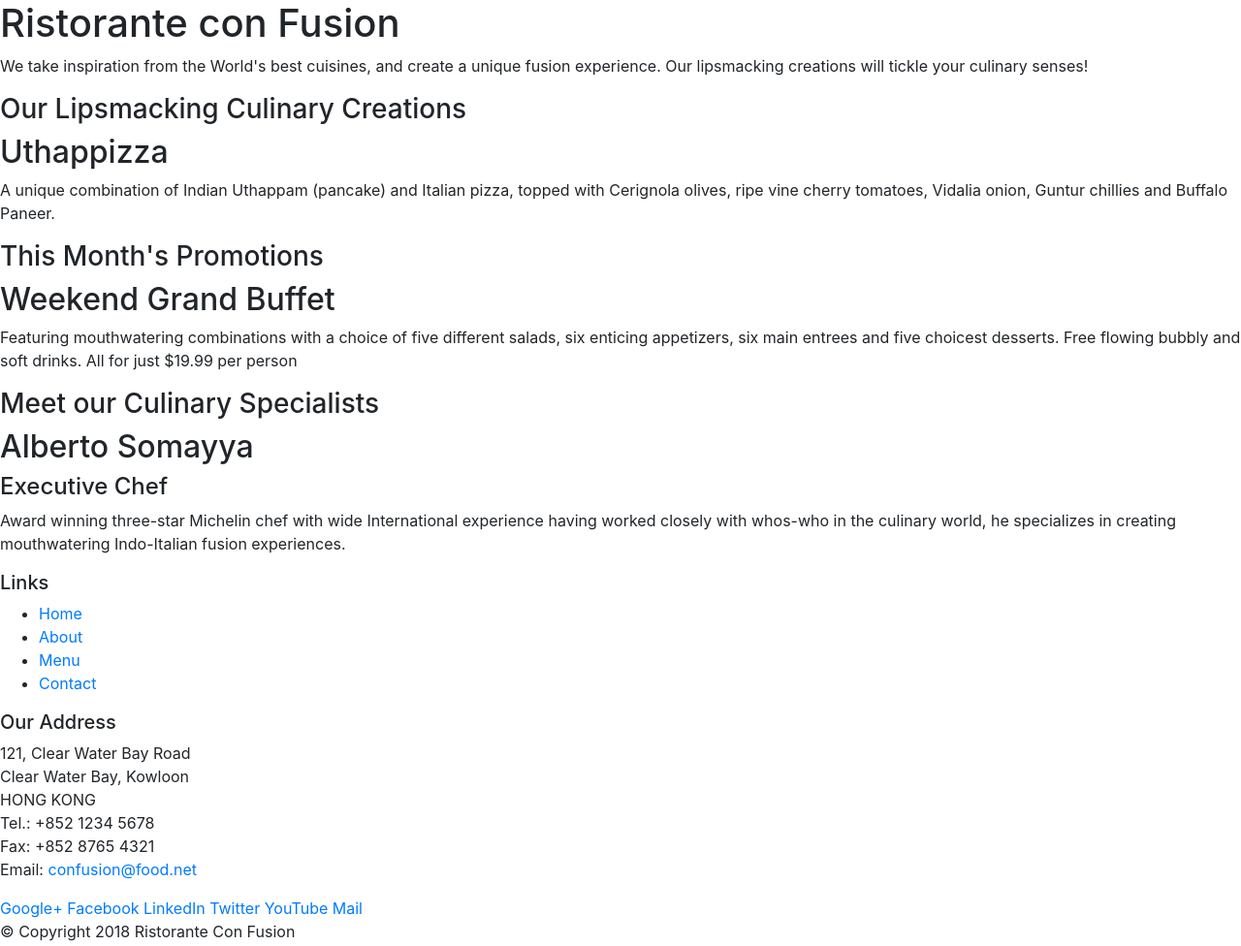
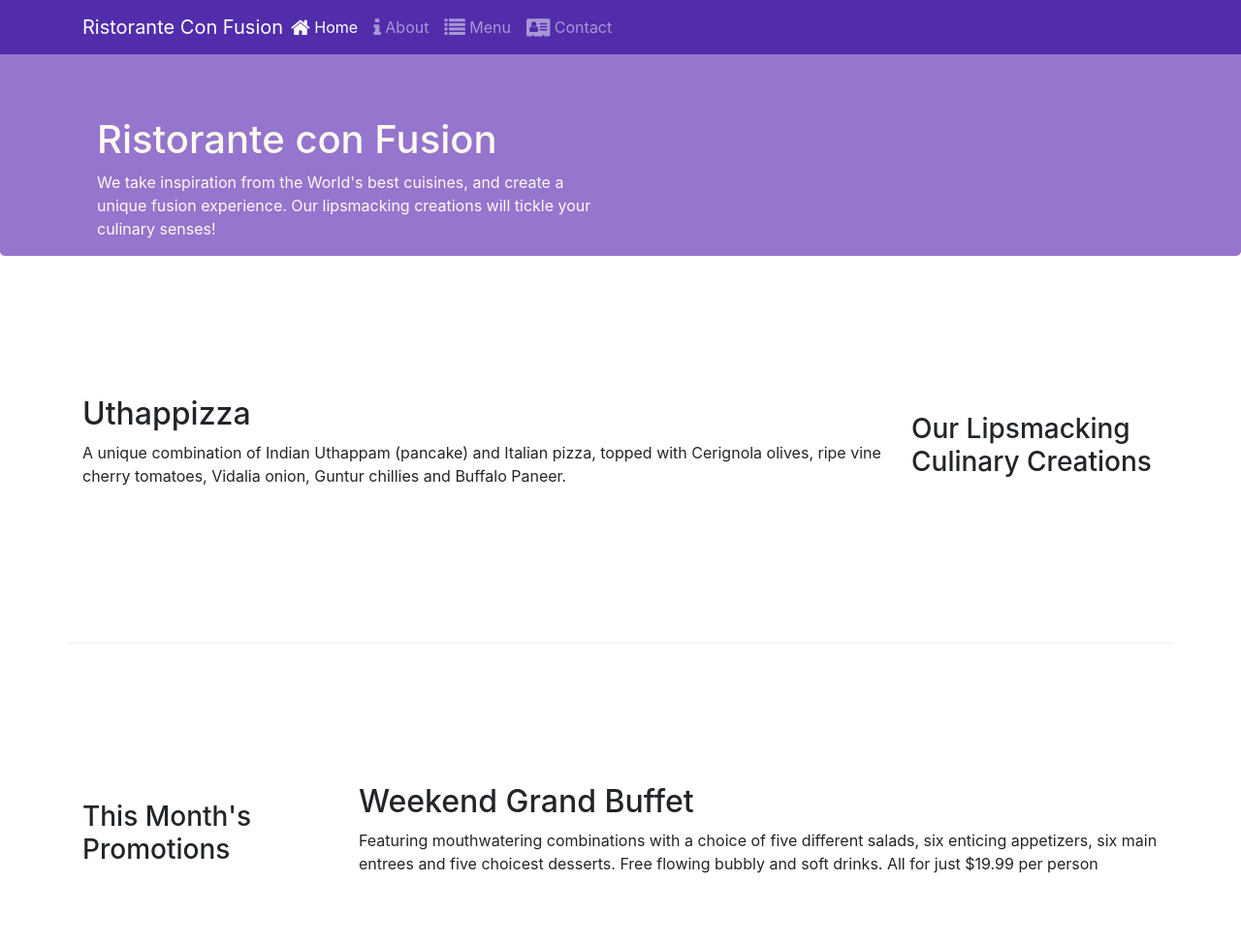
Before and after one commit to bajajshubh/Website-Restaurant, a website: page index.html in a window 1280 px wide. Shown: the top 976 px of the page at 97% size. Drawn offline with nearby package versions, Linux system fonts and the light colour scheme.

```diff
--- /dev/null
+++ b/css/styles.css
@@ -0,0 +1,42 @@
+.row-header{
+  margin: 0px auto;
+  padding: 0px auto;
+}
+
+.row-content{
+  margin: opx, auto;
+  padding: 50px 0px 50px 0px;
+  border-bottom: 1px ridge;
+  min-height: 400px;
+}
+
+.footer{
+  background-color: #D1C4E9;
+  margin: 0px auto;
+  padding: 20px 0px 20px 0px;
+}
+
+.jumbotron{
+  padding: 70px 30px 0px 30px;
+  margin: 0px auto;
+  background: #9575CD;
+  color: floralwhite;
+}
+
+.address{
+  font-size: 80%;
+  margin: 0px;
+  color: #0f0f0f;
+}
+
+.grid-row{
+  width: 100vw;
+}
+ body{
+   padding: 50px 0px 0px 0px;
+   z-index: 0;
+ }
+
+ .navbar-dark{
+   background: #512DAB;
+ }
--- a/index.html
+++ b/index.html
@@ -9,51 +9,66 @@
 
 <!-- Bootstrap CSS -->
 <link rel="stylesheet" href="node_modules/bootstrap/dist/css/bootstrap.min.css">
+<link rel="stylesheet" href="node_modules/font-awesome/css/font-awesome.min.css">
+<link rel="stylesheet" href="node_modules/bootstrap-social/bootstrap-social.css">
+<link rel="stylesheet" href="css/styles.css">
     <title>Ristorante Con Fusion</title>
 </head>
 
 <body>
-
-    <header>
-        <div>
-            <div>
-                <div>
+    <nav class="navbar navbar-dark navbar-expand-sm fixed-top">
+          <div class="container">
+            <button class="navbar-toggler" type="button" data-toggle="collapse" data-target="#Navbar"><span class="navbar-toggler-icon"></span></button>
+              <a class="navbar-brand mr-auto" href="#">Ristorante Con Fusion</a>
+              <div class="collapse navbar-collapse" id="Navbar">
+                  <ul class="navbar-nav mr-auto">
+                      <li class="nav-item active"><a href="#" class="nav-link"><span class="fa fa-home fa-lg"> </span> Home</a> </li>
+                        <li class="nav-item"><a href="./aboutus.html" class="nav-link"><span class="fa fa-info fa-lg"> </span> About</a> </li>
+                          <li class="nav-item"><a href="#" class="nav-link"><span class="fa fa-list fa-lg"> </span> Menu</a> </li>
+                            <li class="nav-item"><a href="#" class="nav-link"><span class="fa fa-address-card fa-lg"> </span> Contact</a> </li>
+                  </ul>
+          </div>
+    </nav>
+    <header class="jumbotron">
+        <div class="container">
+            <div class="row row-header">
+                <div class="col-12 col-sm-6">
                     <h1>Ristorante con Fusion</h1>
                     <p>We take inspiration from the World's best cuisines, and create a unique fusion experience. Our lipsmacking creations will tickle your culinary senses!</p>
                 </div>
-                <div>
+                <div class="col-12 col-sm-6">
                 </div>
             </div>
         </div>
     </header>
 
-    <div>
-        <div>
-            <div>
+    <div class="container">
+        <div class="row row-content align-items-center">
+            <div class="col-12 col-sm-4 order-sm-last col-md-3">
                 <h3>Our Lipsmacking Culinary Creations</h3>
             </div>
-            <div>
+            <div class="col col-sm order-sm-first col-md">
                 <h2>Uthappizza</h2>
                 <p>A unique combination of Indian Uthappam (pancake) and Italian pizza, topped with Cerignola olives, ripe vine cherry tomatoes, Vidalia onion, Guntur chillies and Buffalo Paneer.</p>
             </div>
         </div>
 
 
-        <div>
-            <div>
+        <div class="row row-content align-items-center">
+            <div class="col-12 col-sm-4 col-md-3">
                 <h3>This Month's Promotions</h3>
             </div>
-            <div>
+            <div class="col col-sm col-md">
                 <h2>Weekend Grand Buffet</h2>
                 <p>Featuring mouthwatering combinations with a choice of five different salads, six enticing appetizers, six main entrees and five choicest desserts. Free flowing bubbly and soft drinks. All for just $19.99 per person </p>
             </div>
         </div>
 
-        <div>
-            <div>
+        <div class="row row-content align-items-center">
+            <div class="col-12 col-sm-4 order-sm-last col-md-3">
                 <h3>Meet our Culinary Specialists</h3>
             </div>
-            <div>
+            <div class="col col-sm order-sm-first col-md">
                 <h2>Alberto Somayya</h2>
                 <h4>Executive Chef</h4>
                 <p>Award winning three-star Michelin chef with wide International experience having worked closely with whos-who in the culinary world, he specializes in creating mouthwatering Indo-Italian fusion experiences. </p>
@@ -61,42 +76,42 @@
         </div>
     </div>
 
-    <footer>
-        <div>
-            <div>
-                <div>
+    <footer class="footer">
+        <div class="container">
+            <div class="row">
+                <div class="col-4 offset-1 col-sm-2">
                     <h5>Links</h5>
-                    <ul>
+                    <ul class="list-unstyled">
                         <li><a href="#">Home</a></li>
                         <li><a href="#">About</a></li>
                         <li><a href="#">Menu</a></li>
                         <li><a href="#">Contact</a></li>
                     </ul>
                 </div>
-                <div>
+                <div class="col-7 col-sm-5">
                     <h5>Our Address</h5>
                     <address>
 		              121, Clear Water Bay Road<br>
 		              Clear Water Bay, Kowloon<br>
 		              HONG KONG<br>
-		              Tel.: +852 1234 5678<br>
-		              Fax: +852 8765 4321<br>
-		              Email: <a href="mailto:confusion@food.net">confusion@food.net</a>
+		              <i class="fa fa-phone fa-lg"></i>: +852 1234 5678<br>
+		              <i class="fa fa-fax fa-lg"></i>: +852 8765 4321<br>
+		              <i class="fa fa-envelope fa-lg"></i>: <a href="mailto:confusion@food.net">confusion@food.net</a>
 		           </address>
                 </div>
-                <div>
-                    <div>
-                        <a href="http://google.com/+">Google+</a>
-                        <a href="http://www.facebook.com/profile.php?id=">Facebook</a>
-                        <a href="http://www.linkedin.com/in/">LinkedIn</a>
-                        <a href="http://twitter.com/">Twitter</a>
-                        <a href="http://youtube.com/">YouTube</a>
-                        <a href="mailto:">Mail</a>
+                <div class="col-12 col-sm-4 align-self-center">
+                    <div class="text-center">
+                        <a  class="btn btn-social-icon btn-google" href="http://google.com/+"><i class="fa fa-google-plus fa-lg"></i> </a>
+                        <a class="btn btn-social-icon btn-facebook" href="http://www.facebook.com/profile.php?id="><i class="fa fa-facebook fa-lg"></i> </a>
+                        <a class="btn btn-social-icon btn-linkedin" href="http://www.linkedin.com/in/"><i class="fa fa-linkedin fa-lg"></i> </a>
+                        <a class="btn btn-social-icon btn-twitter" href="http://twitter.com/"><i class="fa fa-twitter fa-lg"></i> </a>
+                        <a class="btn btn-social-icon btn-google" href="http://youtube.com/"><i class="fa fa-youtube fa-lg"></i> </a>
+                        <a class="btn btn-social-icon" href="mailto:"><i class="fa fa-envelope-o fa-lg"></i> </a>
                     </div>
                 </div>
            </div>
-           <div>
-                <div>
+           <div class="row justify-content-center">
+                <div class="col-auto">
                     <p>© Copyright 2018 Ristorante Con Fusion</p>
                 </div>
            </div>
--- a/package.json
+++ b/package.json
@@ -15,6 +15,8 @@
   },
   "dependencies": {
     "bootstrap": "^4.0.0",
+    "bootstrap-social": "^5.1.1",
+    "font-awesome": "^4.7.0",
     "jquery": "^3.3.1",
     "popper.js": "^1.12.9"
   }
```
Also changed, not shown: aboutus.html (added, +129 -0 lines), 1 other file.
